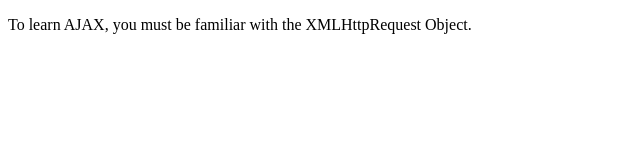
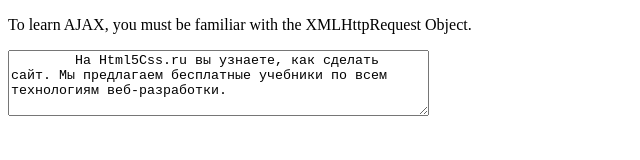
Before and after one commit to TalgarbekKubanychbekuulu/talgar5.html, a plain HTML site: page index.html in a window 1280 px wide. Shown: the whole page, without its empty margins (0-640 px from the left). Drawn offline with Linux system fonts and the light colour scheme.

Commit message:
added textarea

```diff
--- a/index.html
+++ b/index.html
@@ -13,5 +13,10 @@
         To learn AJAX, you must be familiar with the XML<wbr>Http<wbr>Request Object.
     </p>
 
+    <textarea rows="4" cols="50">
+        На Html5Css.ru вы узнаете, как сделать сайт. Мы предлагаем бесплатные учебники по всем технологиям веб-разработки.
+        </textarea>
+
+
 </body>
 </html>
```
